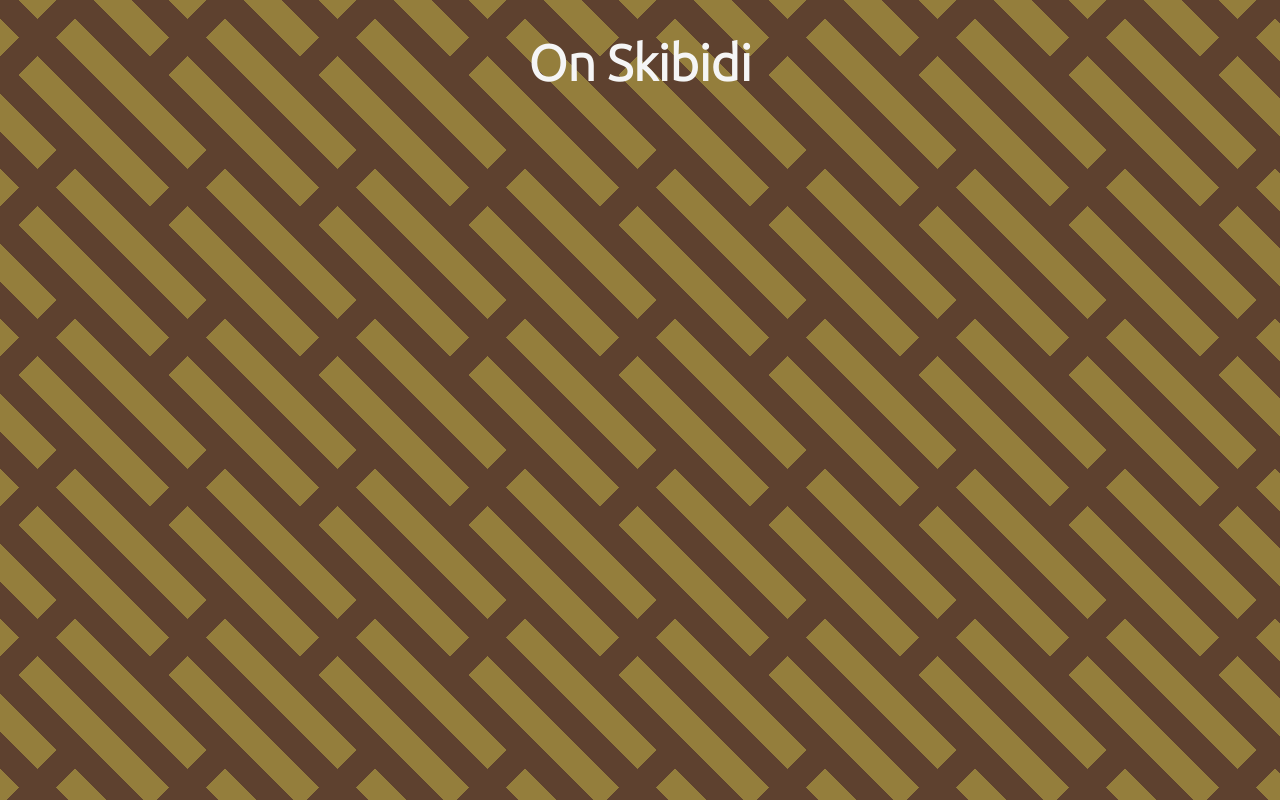
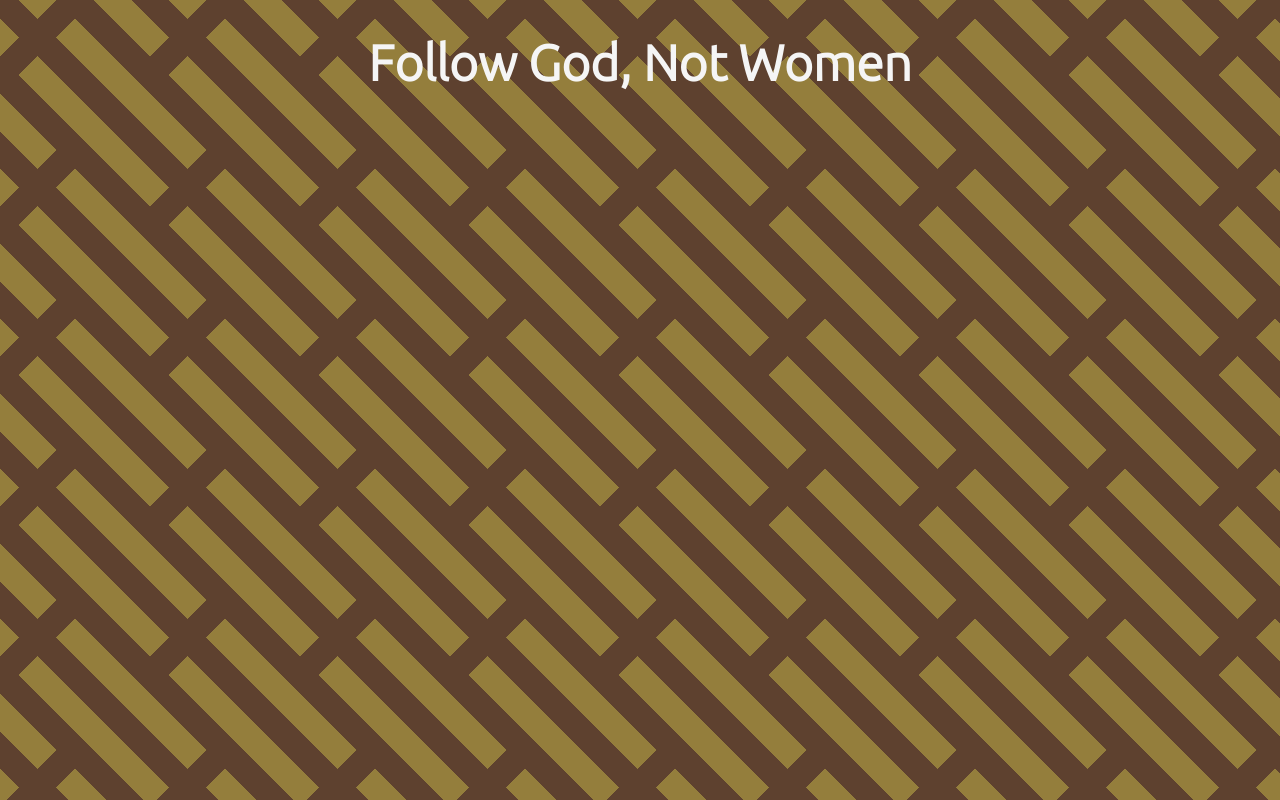
Before and after one commit to WilliamEvesSideAccount/WilliamEvesSideAccount.github.io, a plain HTML site: page index.html in a window 1280 px wide. Drawn offline with Linux system fonts and the light colour scheme.

Commit message:
Update index.html

```diff
--- a/index.html
+++ b/index.html
@@ -5,14 +5,14 @@
         <meta http-equiv="X-UA-Compatible" content="IE=edge">
         <meta name="viewport" content="width=device-width, initial-scale=1.0">
         <link rel="stylesheet" href="style.css">
-        <title>On Skibidi</title>
+        <title>For Nobody</title>
     </head>
     <body>
         <div class="background">
         </div>
 
         <div id="content">
-            <h1>On Skibidi</h1>
+            <h1>Follow God, Not Women</h1>
         </div>
 
         <script src="main.js"></script>
```
